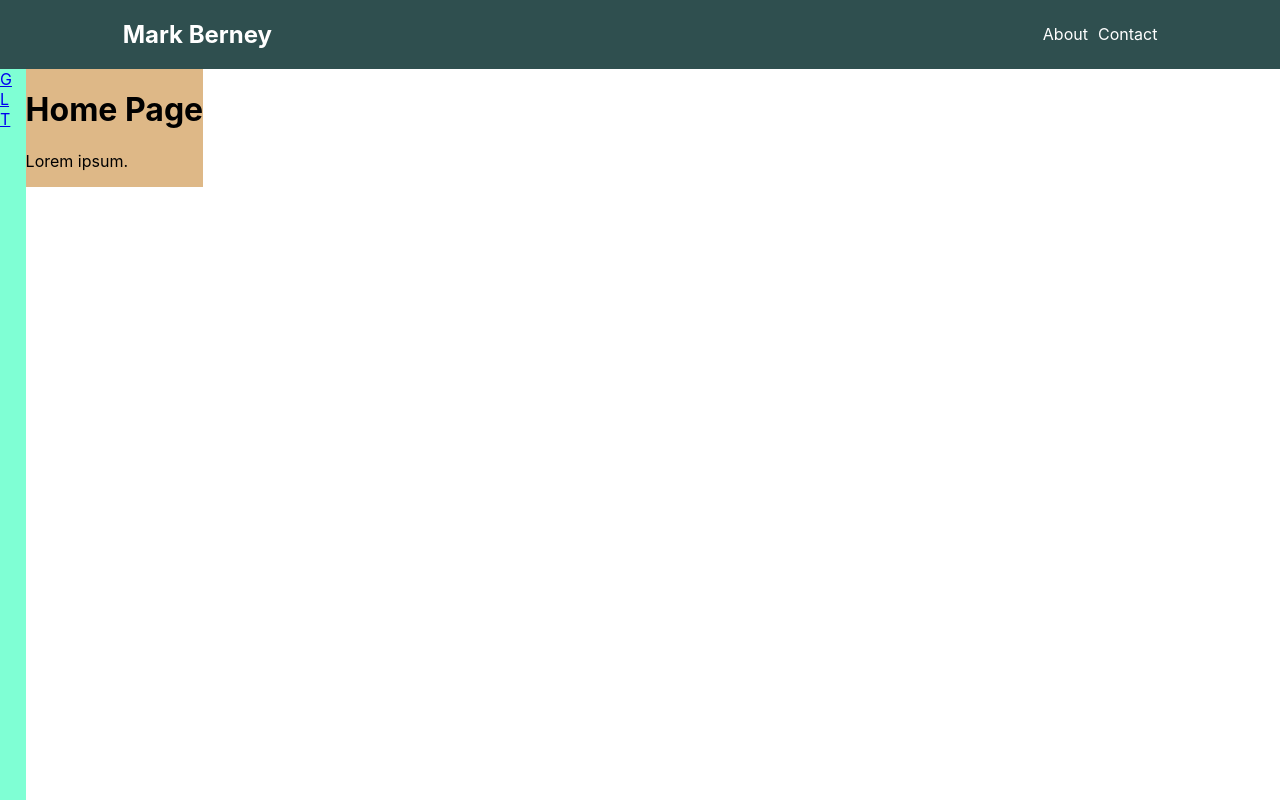
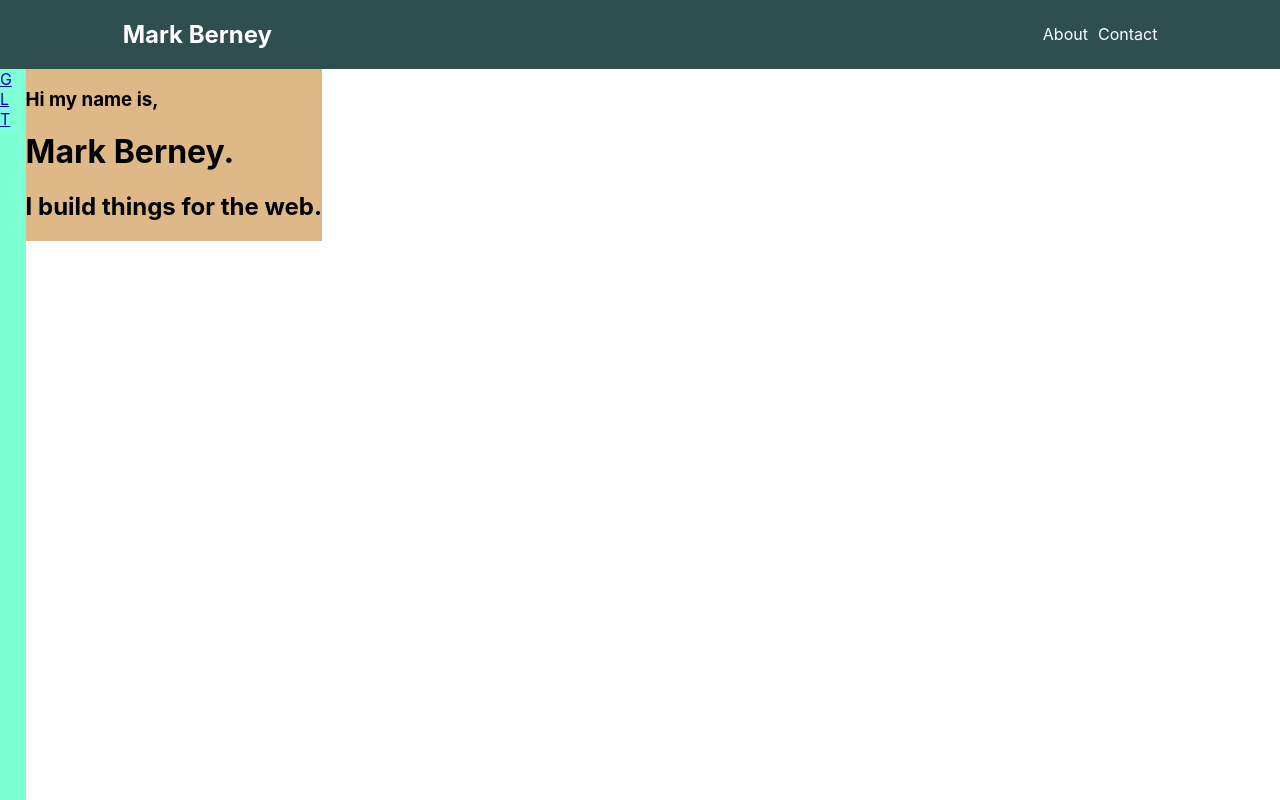
Before and after one commit to berneymark/My-Portfolio-React, a React (Create React App) app: page / in a window 1280 px wide. Built offline with nearby package versions, Linux system fonts and the light colour scheme.

Commit message:
Updated home page

```diff
--- a/src/App.js
+++ b/src/App.js
@@ -38,8 +38,9 @@ function App() {
 const Home = (props) => {
   return(
     <div>
-      <h1>Home Page</h1>
-      <p>Lorem ipsum.</p>
+      <h3>Hi my name is,</h3>
+      <h1>Mark Berney.</h1>
+      <h2>I build things for the web.</h2>
     </div>
   );
 }
```
